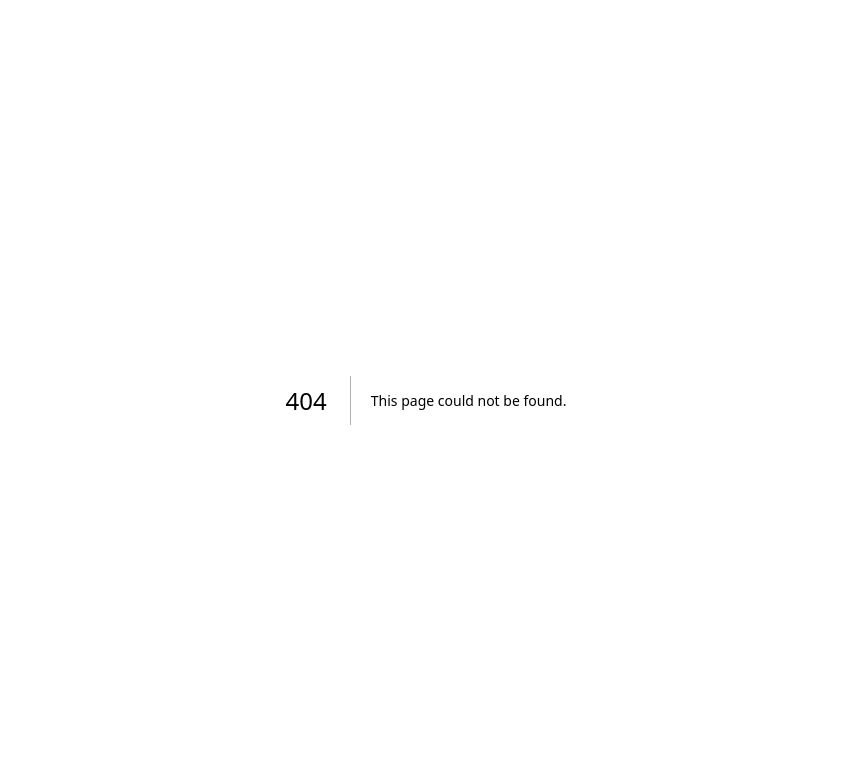
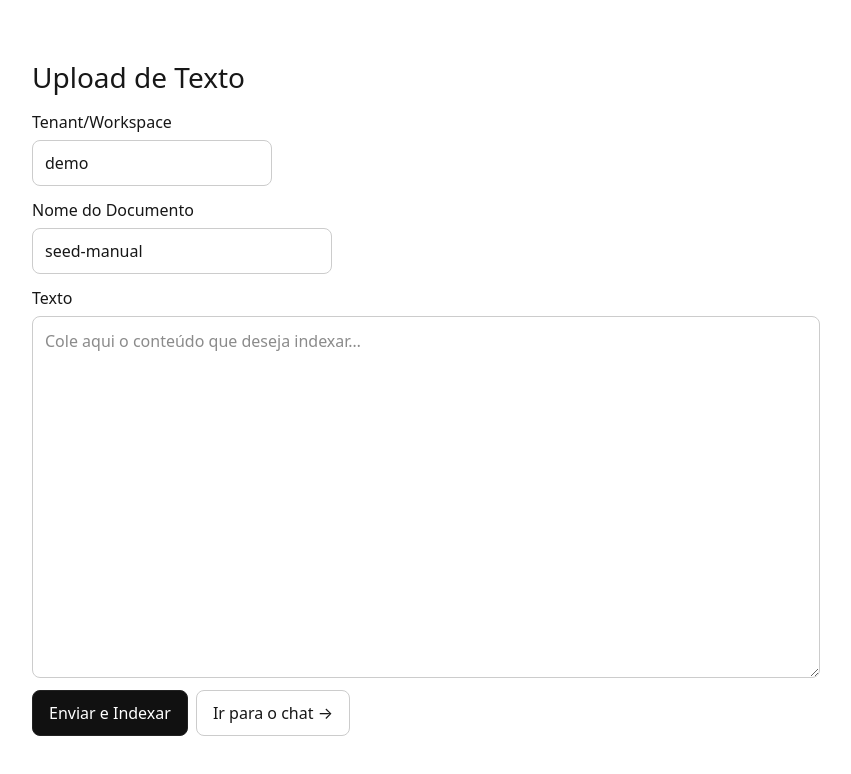
Before and after one commit to Luizbragga/rag-faq-bot, a Next.js app: page /upload-text in a window 1280 px wide. Before the commit this address had no page. Shown: the top 774 px of the page, without its empty margins (214-1065 px from the left). Built offline with nearby package versions, Linux system fonts and the light colour scheme.

Commit message:
feat: add /upload-text page

```diff
--- /dev/null
+++ b/src/app/upload-text/page.tsx
@@ -0,0 +1,155 @@
+"use client";
+
+import { useState } from "react";
+
+export default function UploadTextPage() {
+  const [tenantId, setTenantId] = useState("demo");
+  const [name, setName] = useState("seed-manual");
+  const [text, setText] = useState("");
+  const [busy, setBusy] = useState(false);
+  const [log, setLog] = useState<string[]>([]);
+
+  function push(msg: string) {
+    setLog((l) => [...l, msg]);
+  }
+
+  async function onSubmit(e: React.FormEvent) {
+    e.preventDefault();
+    if (!text.trim()) return;
+
+    setBusy(true);
+    setLog([]);
+    try {
+      // 1) Ingestão do texto
+      push("Enviando texto…");
+      const r1 = await fetch("/api/ingest/text", {
+        method: "POST",
+        headers: { "Content-Type": "application/json" },
+        body: JSON.stringify({ tenantId, name, text }),
+      });
+      const j1 = await r1.json();
+      if (!j1.ok) throw new Error(j1.error || "Falha na ingestão");
+
+      push(`OK: documento ${j1.docId} com ${j1.chunks} chunk(s).`);
+
+      // 2) Backfill de embeddings
+      push("Gerando embeddings…");
+      const r2 = await fetch(
+        `/api/embeddings/backfill?tenantId=${encodeURIComponent(
+          tenantId
+        )}&limit=1024`,
+        { method: "POST" }
+      );
+      const j2 = await r2.json();
+      if (!j2.ok) throw new Error(j2.error || "Falha no backfill");
+
+      push(`OK: ${j2.processed} chunk(s) vetorizado(s).`);
+      push("Pronto! Abra a página /chat e faça perguntas 👇");
+    } catch (err: any) {
+      push("Erro: " + (err?.message || String(err)));
+    } finally {
+      setBusy(false);
+    }
+  }
+
+  return (
+    <main
+      style={{
+        maxWidth: 820,
+        margin: "40px auto",
+        padding: 16,
+        fontFamily: "system-ui, -apple-system, Segoe UI, Roboto, sans-serif",
+      }}
+    >
+      <h1 style={{ fontSize: 28, marginBottom: 12 }}>Upload de Texto</h1>
+
+      <form onSubmit={onSubmit} style={{ display: "grid", gap: 12 }}>
+        <label style={{ display: "grid", gap: 6 }}>
+          <span>Tenant/Workspace</span>
+          <input
+            value={tenantId}
+            onChange={(e) => setTenantId(e.target.value)}
+            style={{
+              padding: "10px 12px",
+              borderRadius: 8,
+              border: "1px solid #ccc",
+              maxWidth: 240,
+            }}
+          />
+        </label>
+
+        <label style={{ display: "grid", gap: 6 }}>
+          <span>Nome do Documento</span>
+          <input
+            value={name}
+            onChange={(e) => setName(e.target.value)}
+            style={{
+              padding: "10px 12px",
+              borderRadius: 8,
+              border: "1px solid #ccc",
+              maxWidth: 300,
+            }}
+          />
+        </label>
+
+        <label style={{ display: "grid", gap: 6 }}>
+          <span>Texto</span>
+          <textarea
+            value={text}
+            onChange={(e) => setText(e.target.value)}
+            rows={14}
+            placeholder="Cole aqui o conteúdo que deseja indexar…"
+            style={{
+              padding: 12,
+              borderRadius: 8,
+              border: "1px solid #ccc",
+              width: "100%",
+              fontFamily: "inherit",
+            }}
+          />
+        </label>
+
+        <div style={{ display: "flex", gap: 8 }}>
+          <button
+            type="submit"
+            disabled={busy || !text.trim()}
+            style={{
+              padding: "10px 16px",
+              borderRadius: 8,
+              border: "1px solid #222",
+              background: "#111",
+              color: "#fff",
+            }}
+          >
+            {busy ? "Processando…" : "Enviar e Indexar"}
+          </button>
+
+          <a
+            href="/chat"
+            style={{
+              padding: "10px 16px",
+              borderRadius: 8,
+              border: "1px solid #ccc",
+              textDecoration: "none",
+            }}
+          >
+            Ir para o chat →
+          </a>
+        </div>
+      </form>
+
+      {log.length > 0 && (
+        <section style={{ marginTop: 20 }}>
+          <h2 style={{ fontSize: 16, marginBottom: 8 }}>Status</h2>
+          <ol style={{ paddingLeft: 18 }}>
+            {log.map((l, i) => (
+              <li key={i} style={{ marginBottom: 6 }}>
+                {l}
+              </li>
+            ))}
+          </ol>
+        </section>
+      )}
+    </main>
+  );
+}
```
